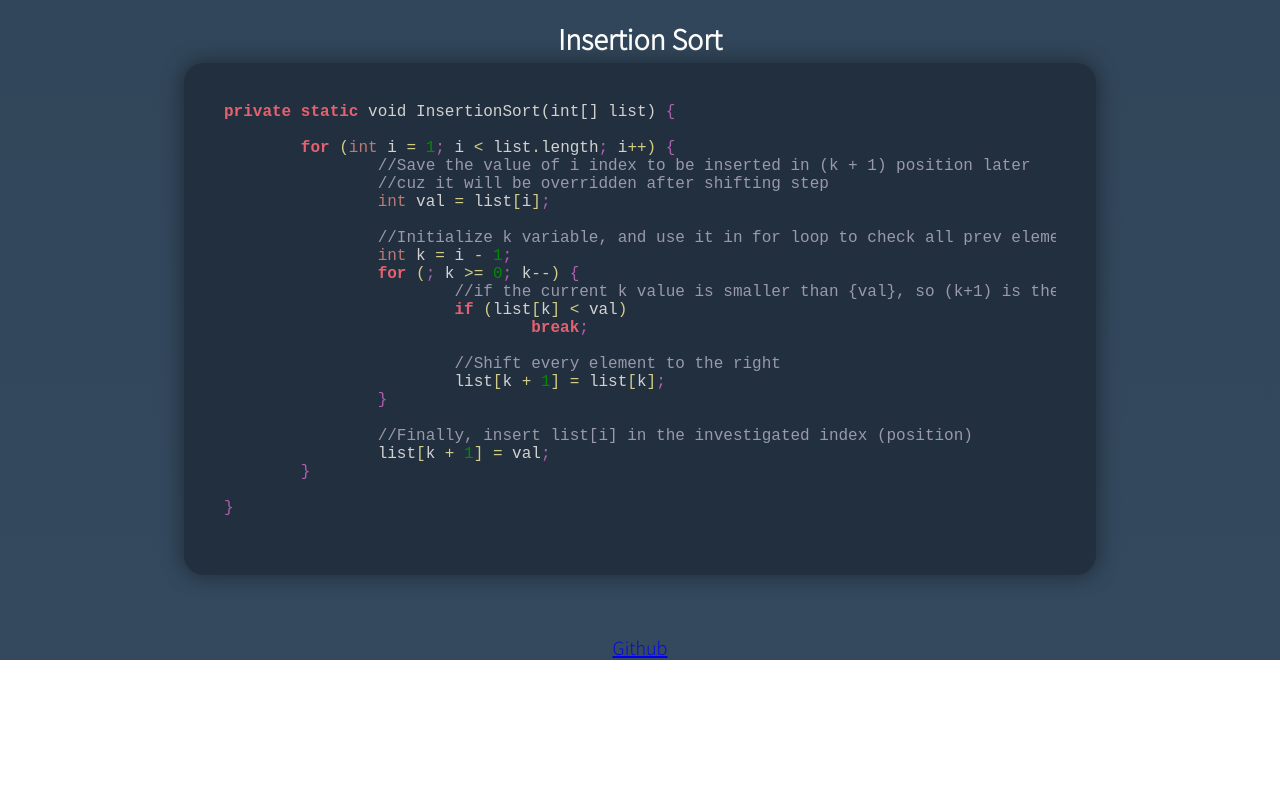
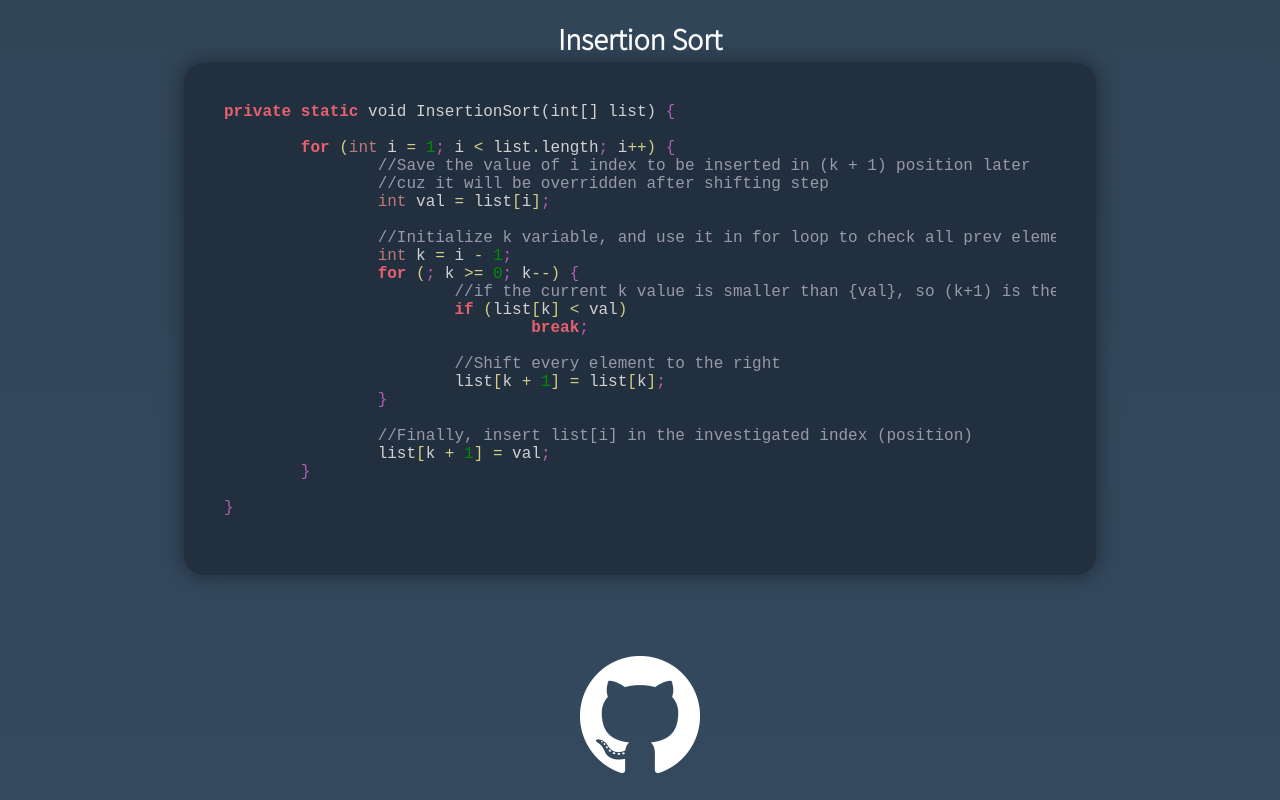
Before and after one commit to Mahmoud-Ehab/Algorithms, a plain HTML site: page index.html in a window 1280 px wide. Shown: the part 1538-2338 px from the top of the page. Before the commit the page ends 2198 px from the top, so only its background shows below. Drawn offline with Linux system fonts and the light colour scheme.

Commit message:
Add files via upload

```diff
--- a/index.html
+++ b/index.html
@@ -58,6 +58,9 @@
       pre{
         overflow: auto;
         scroll-behavior: smooth;
+      }
+      footer{
+        margin: 20px 0;
       }
       @media only screen and (max-width: 720px) {
         html{
@@ -166,7 +169,7 @@
     </section>
 
     <footer>
-      <a href="https://github.com/Mahmoud-Ehab/Algorithms.git">Github</a>
+      <a href="https://github.com/Mahmoud-Ehab/Algorithms.git"><img src="./GitHub-Mark-Light-120px-plus.png"></a>
     </footer>
   </body>
 </html>
```
Also changed, not shown: GitHub-Mark-Light-120px-plus.png (added).
